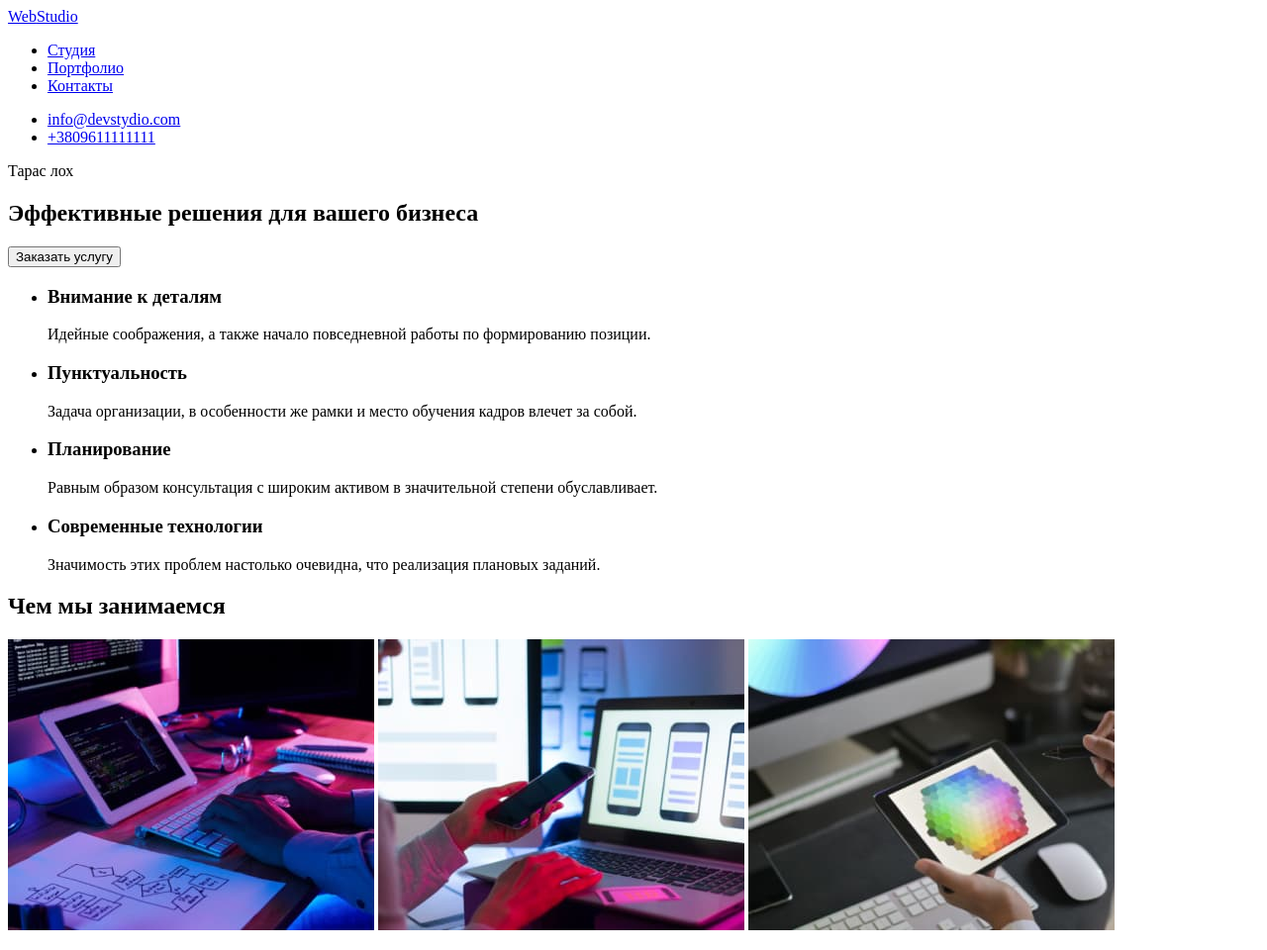
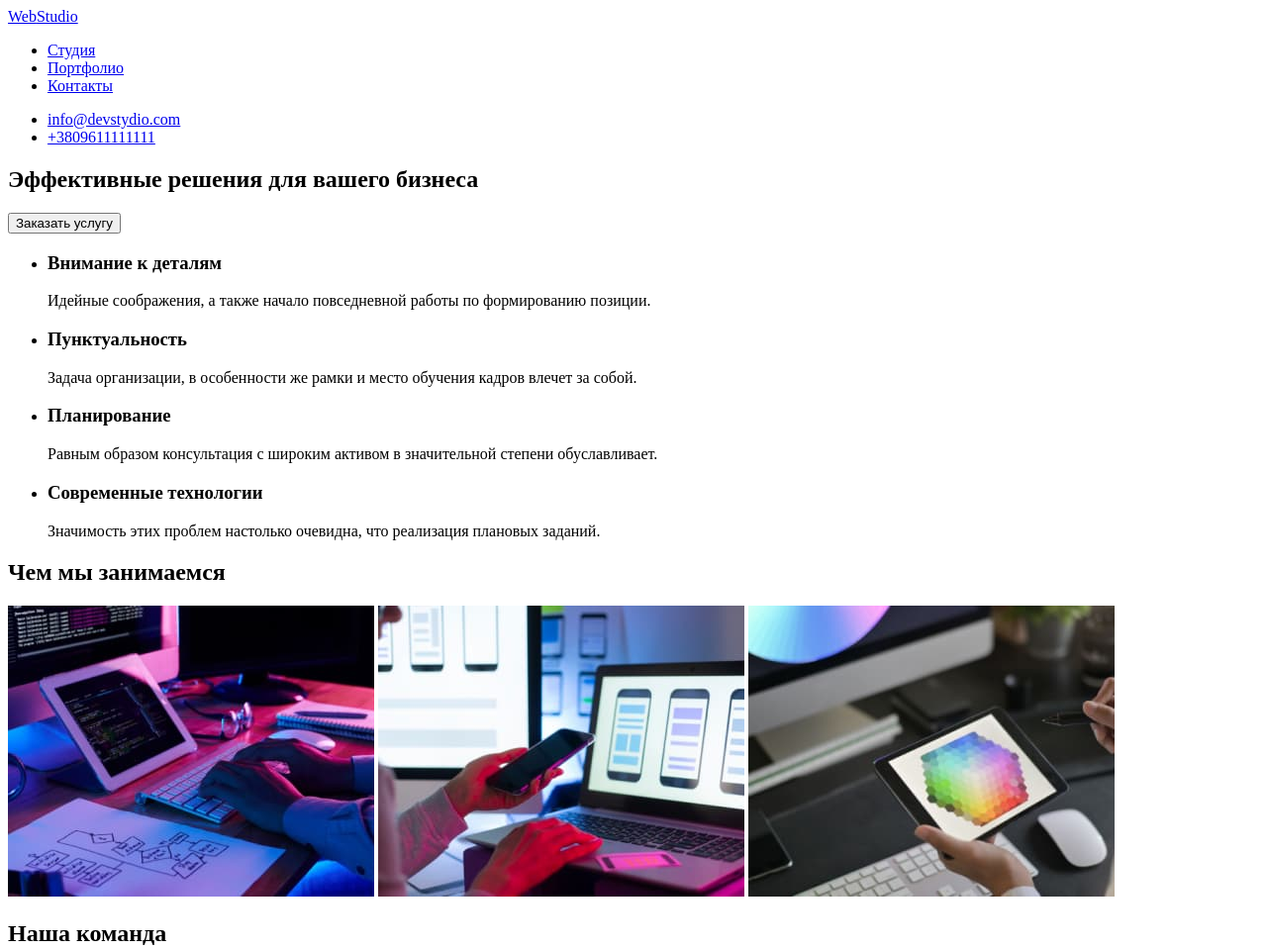
Before and after one commit to Bobrivnyk-Oleksiy/markup-hw-01, a plain HTML site: page index.html in a window 1280 px wide. Shown: the top 960 px of the page at 99% size. Drawn offline with Linux system fonts and the light colour scheme.

Commit message:
first commit

```diff
--- a/index.html
+++ b/index.html
@@ -24,7 +24,6 @@
     </header>
 
     <main>
-      <p>Тарас лох</p>
       <section>
         <h1>Эффективные решения для вашего бизнеса</h1>
         <button>Заказать услугу</button>
```
